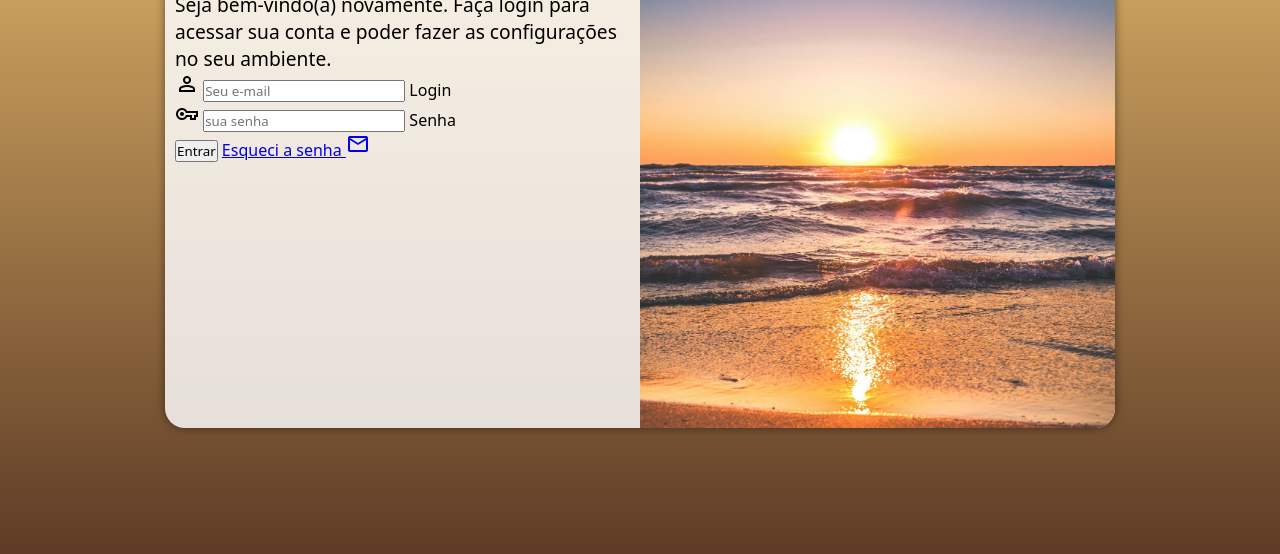
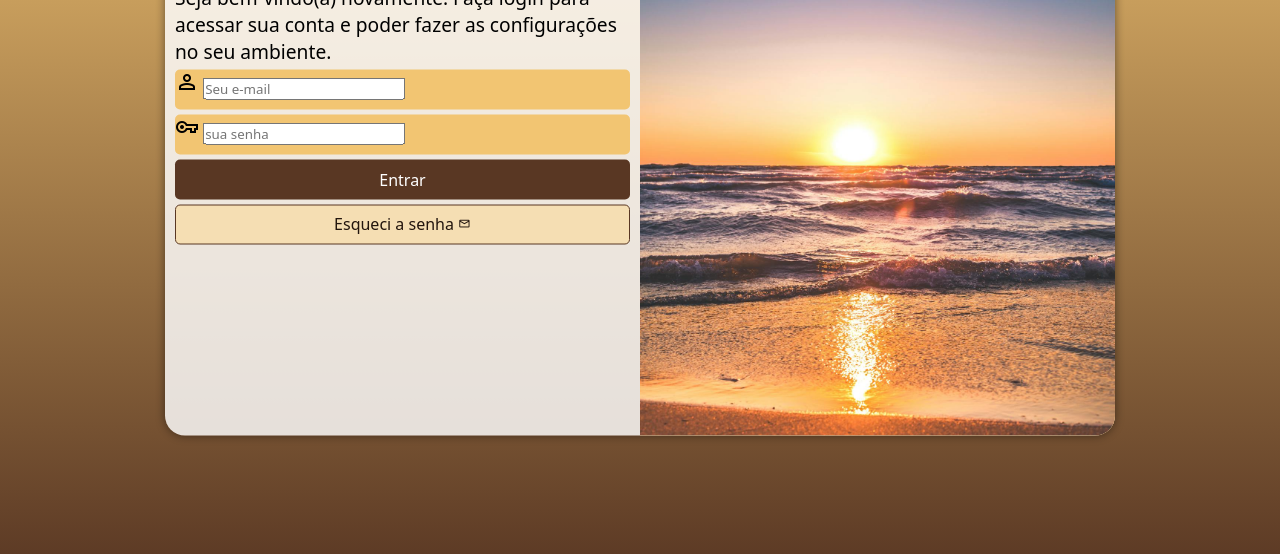
Before and after one commit to romulosaraivadev/projeto-login, a plain HTML site: page index.html in a window 1280 px wide. Shown: the part 222-776 px from the top of the page. Drawn offline with nearby package versions, Linux system fonts and the light colour scheme.

Commit message:
atualização

```diff
--- a/estilos/media-query.css
+++ b/estilos/media-query.css
@@ -8,7 +8,7 @@ Desktop: 992px ate 1200px
 Grandes telas acima de 1200px
 */
 
-@media  screen and (min-width: 800px) and (max-width: 992px) {
+@media  screen and (min-width: 768px) and (max-width: 992px) {
     body{
         background-image: linear-gradient(to top, #593723, #F2C572);
     }
--- a/estilos/style.css
+++ b/estilos/style.css
@@ -36,7 +36,7 @@ section#login{
 
     background-color: rgba(255, 255, 255, 0.819);
     width: 256px;
-    height: 500px;
+    height: 515px;
     border-radius: 20px;
     box-shadow: 0px 0px 10px rgba(0, 0, 0, 0.479);
 
@@ -65,3 +65,56 @@ div#formulario > h1{
 div#formulario > p{
     font-size: 0.8em;
 }
+
+form > div.campo{
+    background-color: #F2C572;
+    display: block;
+    width: 100%;
+    height: 40px;
+    border-radius: 5px;
+    margin: 5px 0px;
+}
+
+div.campo > label {
+    display: none;
+}
+
+form > input[type=submit]{
+    display: block;
+    font-size: 1em;
+    width: 100%;
+    height: 40px;
+    background-color: #593723;
+    color: white;
+    border: none;
+    border-radius: 5px;
+    cursor: pointer;
+}
+
+form > input[type=submit]:hover{
+    background-color: #352115;
+}
+
+form > a.botao{
+    display: block;
+    text-align: center;
+    font-size: 1em;
+    width: 100%;
+    height: 40px;
+    padding-top:7px;
+    margin-top: 5px;
+    background-color: wheat;
+    border: 1.5px solid #593723;
+    border-radius: 5px;
+    text-decoration: none;
+    color: #22150d;
+}
+
+form > a.botao:hover{
+    background-color: #9c6240;
+
+}
+
+form > a.botao > span{
+    font-size: 0.8em;
+}
--- a/index.html
+++ b/index.html
@@ -33,7 +33,7 @@
                         <label for="isenha">Senha</label>
                     </div>
                     <input type="submit" value="Entrar">
-                    <a href="esqueci.html">
+                    <a href="esqueci.html" class="botao">
                         Esqueci a senha <span class="material-symbols-outlined">
                            mail
                         </span>
```
